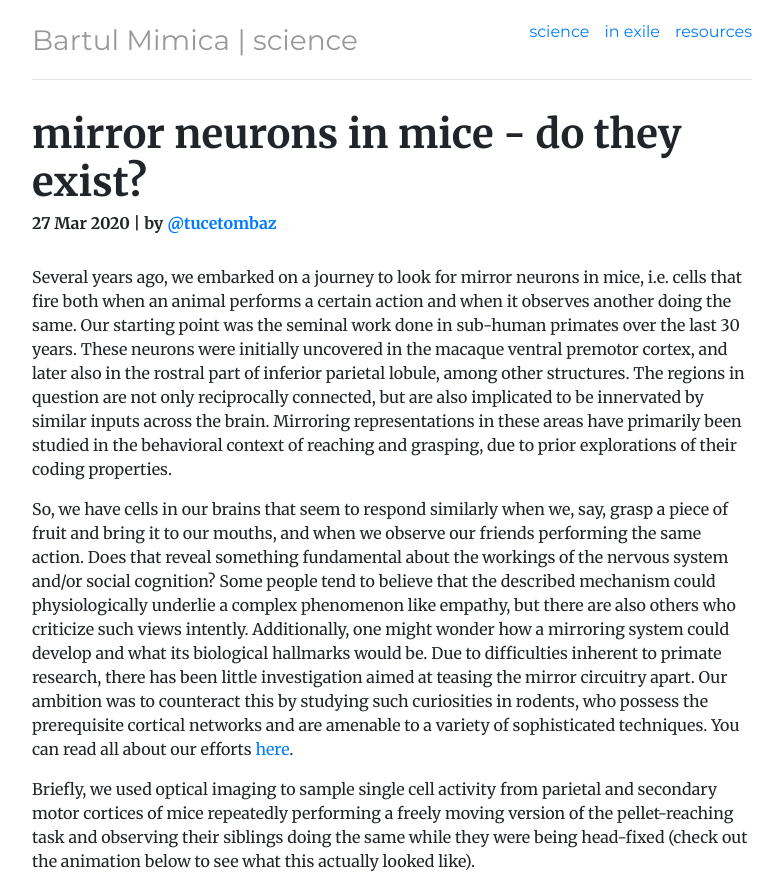
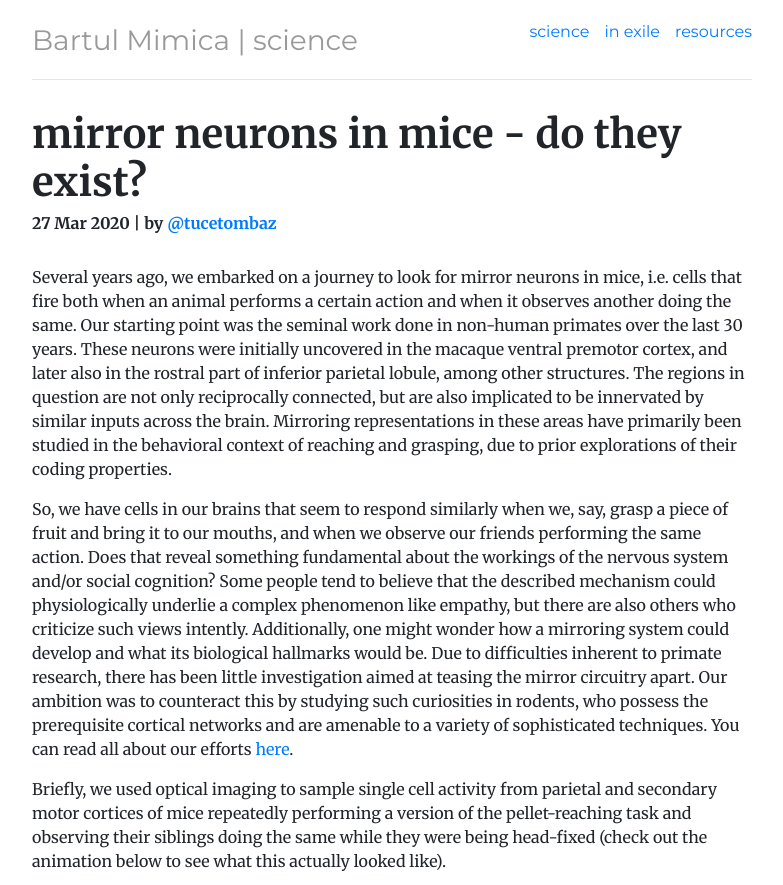
Before and after one commit to bartulem/bartulem.github.io, a Jekyll site: the page built from science/_posts/2020-03-27-mirror-neurons.md, in a window 1280 px wide and 1400 px high, cut to the strip 0-885 px from the top of the window. Shown: the whole strip, without its empty margins (248-1031 px from the left). Built offline with Jekyll 4.4.1, drawn with Linux system fonts in a browser that asks for light colours; comment, search, counter and statistics services are not loaded.

```diff
--- a/science/_posts/2020-03-27-mirror-neurons.md
+++ b/science/_posts/2020-03-27-mirror-neurons.md
@@ -7,11 +7,11 @@
 date: 2020-03-27
 ---
 <br/>
-Several years ago, we embarked on a journey to look for mirror neurons in mice, i.e. cells that fire both when an animal performs a certain action and when it observes another doing the same. Our starting point was the seminal work done in sub-human primates over the last 30 years. These neurons were initially uncovered in the macaque ventral premotor cortex, and later also in the rostral part of inferior parietal lobule, among other structures. The regions in question are not only reciprocally connected, but are also implicated to be innervated by similar inputs across the brain. Mirroring representations in these areas have primarily been studied in the behavioral context of reaching and grasping, due to prior explorations of their coding properties.
+Several years ago, we embarked on a journey to look for mirror neurons in mice, i.e. cells that fire both when an animal performs a certain action and when it observes another doing the same. Our starting point was the seminal work done in non-human primates over the last 30 years. These neurons were initially uncovered in the macaque ventral premotor cortex, and later also in the rostral part of inferior parietal lobule, among other structures. The regions in question are not only reciprocally connected, but are also implicated to be innervated by similar inputs across the brain. Mirroring representations in these areas have primarily been studied in the behavioral context of reaching and grasping, due to prior explorations of their coding properties.
 
 So, we have cells in our brains that seem to respond similarly when we, say, grasp a piece of fruit and bring it to our mouths, and when we observe our friends performing the same action. Does that reveal something fundamental about the workings of the nervous system and/or social cognition? Some people tend to believe that the described mechanism could physiologically underlie a complex phenomenon like empathy, but there are also others who criticize such views intently. Additionally, one might wonder how a mirroring system could develop and what its biological hallmarks would be. Due to difficulties inherent to primate research, there has been little investigation aimed at teasing the mirror circuitry apart. Our ambition was to counteract this by studying such curiosities in rodents, who possess the prerequisite cortical networks and are amenable to a variety of sophisticated techniques. You can read all about our efforts <a target="_blank" href="https://www.nature.com/articles/s41598-020-62089-6">here</a>.
 
-Briefly, we used optical imaging to sample single cell activity from parietal and secondary motor cortices of mice repeatedly performing a freely moving version of the pellet-reaching task and observing their siblings doing the same while they were being head-fixed (check out the animation below to see what this actually looked like).
+Briefly, we used optical imaging to sample single cell activity from parietal and secondary motor cortices of mice repeatedly performing a version of the pellet-reaching task and observing their siblings doing the same while they were being head-fixed (check out the animation below to see what this actually looked like).
 
 <p class="text-center" style="font-size:11px">
   <figure class="half" style="display:flex">
```
